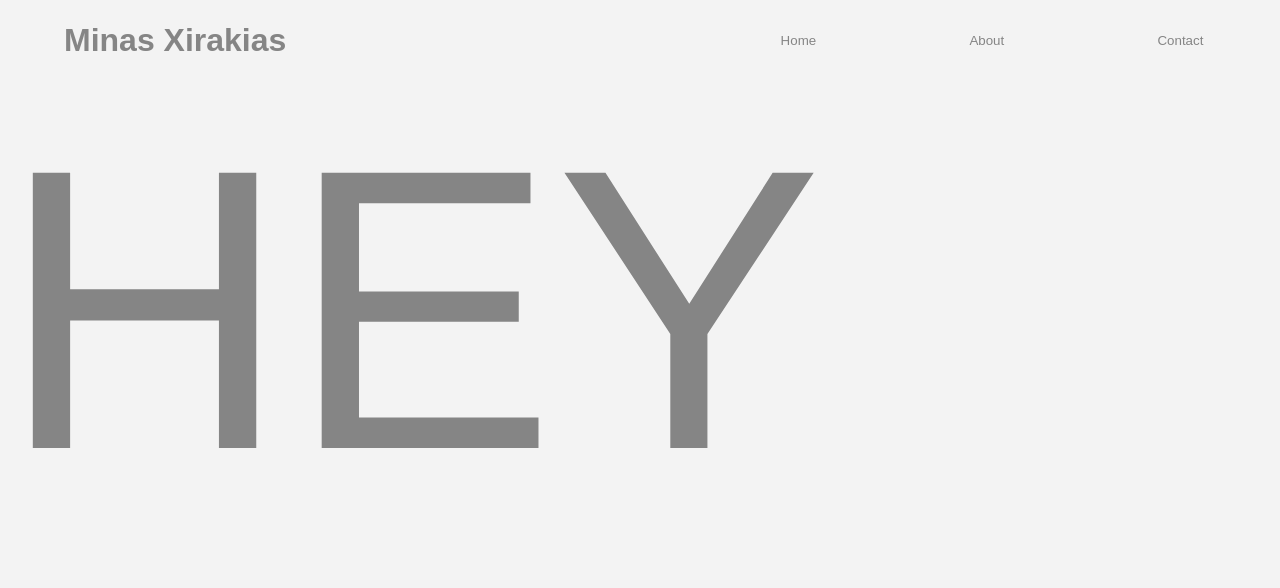
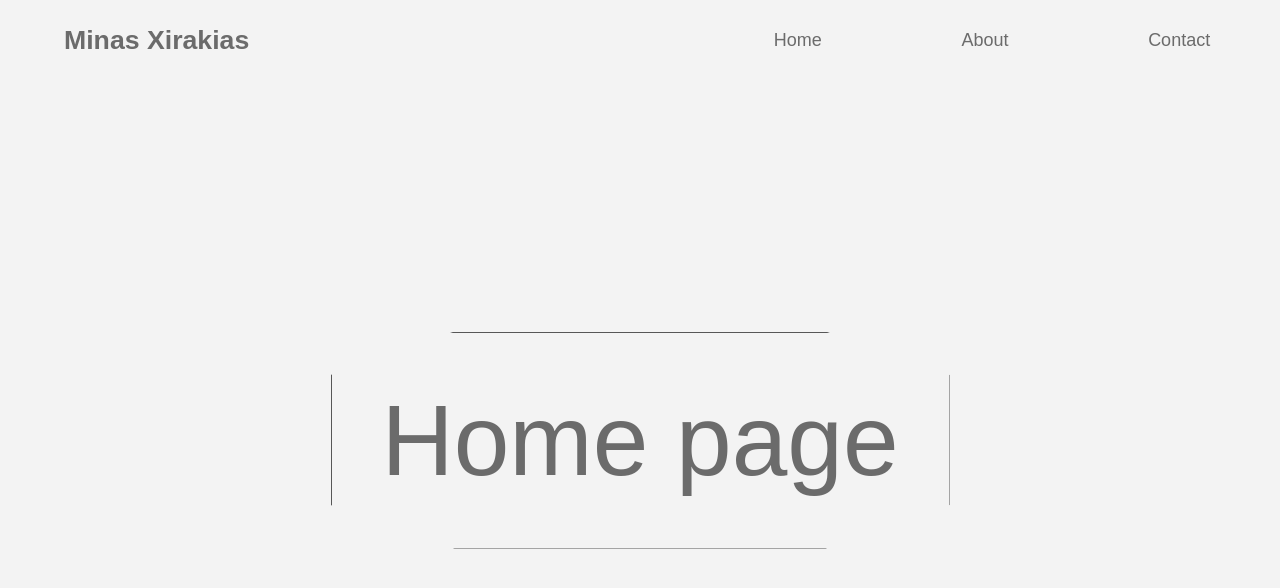
Before and after one commit to MinasXir/node.js---FE-javascript-routing, a website: page dist/index.html in a window 1280 px wide. Drawn offline with Linux system fonts and the light colour scheme.

Commit message:
fixed layout

```diff
--- a/dist/index.html
+++ b/dist/index.html
@@ -10,8 +10,11 @@
       margin: 0;
       padding: 0;
       box-sizing: border-box;
+      color: #6b6b6b;
+    }
+    body {
+      width: 100vw;
       background-color: rgb(243, 243, 243);
-      color: #858585;
       font-family: Arial, Helvetica, sans-serif;
     }
     .nav {
@@ -31,18 +34,38 @@
       outline: none;
       border: none;
       background-color: transparent;
+      font-size: large;
+      padding: 20px;
     }
     .logo {
       margin-left: 5%;
+      font-size: smaller;
     }
     .home,
     .about,
     .contact {
-      width: 100vw;
+      width: 90vw;
       height: 90vh;
+      margin: 0 5vw;
+      display: flex;
+      justify-content: center;
+      align-items: center;
     }
-    span {
-      font-size: 400px;
+    p {
+      font-size: 100px;
+      background-color: transparent;
+      clip-path: polygon(
+        20% 0%,
+        80% 0%,
+        100% 20%,
+        100% 80%,
+        80% 100%,
+        20% 100%,
+        0% 80%,
+        0% 20%
+      );
+      padding: 50px;
+      border: 1px solid rgb(87, 87, 87);
     }
   </style>
   <script>
@@ -102,13 +125,13 @@
       }
 
       function home() {
-        return `<span>HEY</span>`;
+        return `<p>Home page</p>`;
       }
       function about() {
-        return `<p>You are on About Page Nigga</p>`;
+        return `<p>About page</p>`;
       }
       function contact() {
-        return `<p>You are on Contact Page</p>`;
+        return `<p>Contact page</p>`;
       }
     };
   </script>
```
